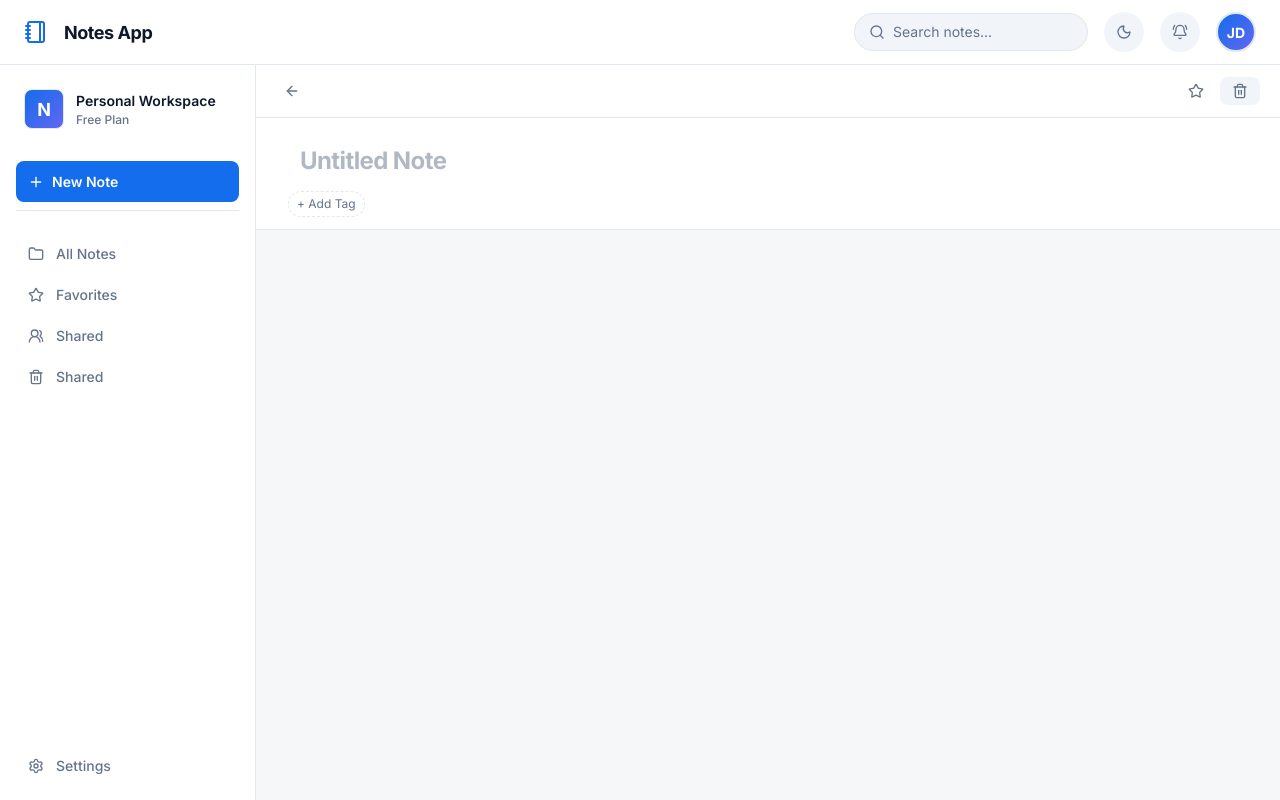
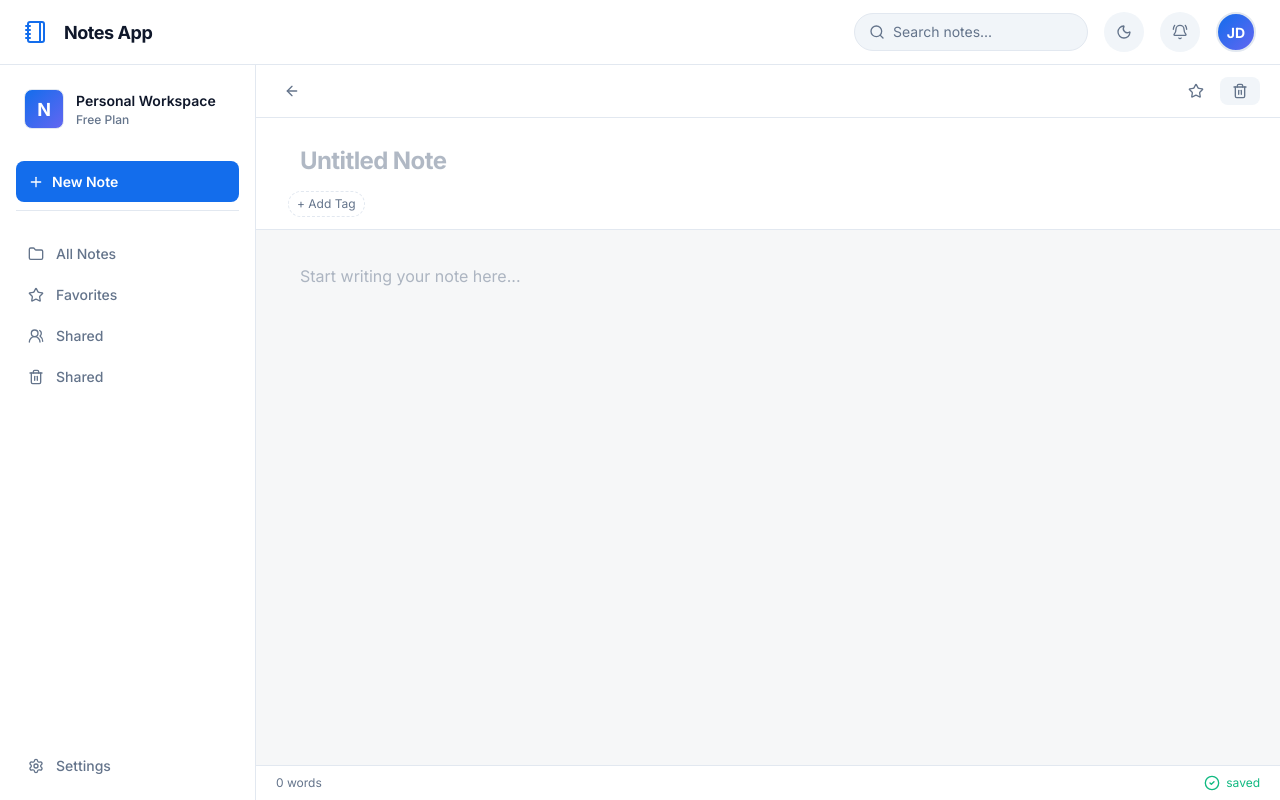
Before and after one commit to Afisphbl/note-app, a React (Create React App) app: page /note/fc45043d-7a7c-48d7-8830-be532e0906df in a window 1280 px wide. Built offline with nearby package versions, Linux system fonts and the light colour scheme.

Commit message:
feat: integrate routing and context for note management, add NoteProvider and update components

```diff
--- a/src/App.jsx
+++ b/src/App.jsx
@@ -1,17 +1,24 @@
 import React from "react";
+import { BrowserRouter, Routes, Route } from "react-router";
 import Header from "./components/Header/Header";
 import SideBar from "./components/SideBar/SideBar";
 import NoteEditor from "./components/Note/NoteEditor";
 
 function App() {
   return (
+    <BrowserRouter>
       <article className="app-container">
         <Header />
         <main className="app-main">
           <SideBar />
-        <NoteEditor />
+          <Routes>
+            <Route path="/">
+              <Route path="note/:id" element={<NoteEditor />} />
+            </Route>
+          </Routes>
         </main>
       </article>
+    </BrowserRouter>
   );
 }
 
--- /dev/null
+++ b/src/Pages/Note.jsx
@@ -0,0 +1,6 @@
+import Notes from "../components/Note/NoteEditor";
+function Note() {
+  return <Notes />;
+}
+
+export default Note;
--- a/src/components/Note/NoteEditor.jsx
+++ b/src/components/Note/NoteEditor.jsx
@@ -1,5 +1,12 @@
 import React, { useState } from "react";
-import { ArrowLeft, StarIcon, Trash2Icon, SettingsIcon } from "lucide-react";
+import {
+  ArrowLeft,
+  StarIcon,
+  Trash2Icon,
+  SettingsIcon,
+  CheckCircle2,
+} from "lucide-react";
+import { useDataContext } from "../../context/NoteProvider";
 import Button from "../Button/Button";
 import Input from "../Input/Input";
 import "./NoteEditor.css";
@@ -13,6 +20,7 @@ const sampleTags = [
 function NoteEditor() {
   const [tags, setTags] = useState(sampleTags);
   const [showTagPicker, setShowTagPicker] = useState(false);
+  const { resetNoteId } = useDataContext();
 
   function toggleTagPicker() {
     setShowTagPicker((prev) => !prev);
@@ -23,6 +31,7 @@ function NoteEditor() {
         <Button
           className="editor__toolbar-left editor__toolbar-btn"
           title="Go back to notes list"
+          onClick={resetNoteId}
         >
           <ArrowLeft size={16} />
         </Button>
@@ -45,6 +54,15 @@ function NoteEditor() {
         isTagPickerVisible={showTagPicker}
         toggleTagPicker={toggleTagPicker}
       />
+      <EditorBody />
+
+      <div className="editor__statusbar">
+        <span>0 words</span>
+        <div className="editor__statusbar-saved">
+          <CheckCircle2 size={16} />
+          saved
+        </div>
+      </div>
     </section>
   );
 }
@@ -79,4 +97,16 @@ function MetaBar({ tags, isTagPickerVisible, toggleTagPicker }) {
   );
 }
 
+function EditorBody() {
+  return (
+    <div className="editor__body">
+      <textarea
+        className="editor__content"
+        placeholder="Start writing your note here..."
+        multiline
+      />
+    </div>
+  );
+}
+
 export default NoteEditor;
--- a/src/components/SideBar/SideBar.jsx
+++ b/src/components/SideBar/SideBar.jsx
@@ -1,4 +1,5 @@
-import React from "react";
+import React, { useEffect } from "react";
+import { Link } from "react-router";
 import {
   PlusIcon,
   FolderIcon,
@@ -7,10 +8,17 @@ import {
   Trash2Icon,
   Settings,
 } from "lucide-react";
+import { useDataContext } from "../../context/NoteProvider";
 import Button from "../Button/Button";
 import "./Sidebar.css";
 
 function SideBar() {
+  const { noteId, updateNoteId } = useDataContext();
+  let activeNoteId;
+  useEffect(() => {
+    activeNoteId = noteId;
+  }, [noteId]);
+
   return (
     <aside className="sidebar">
       <div className="sidebar__top">
@@ -22,11 +30,14 @@ function SideBar() {
               <p className="sidebar__workspace-plan">Free Plan</p>
             </div>
           </div>
-
-          <Button className="sidebar__new-note-btn">
+          <Link
+            to={`note/${activeNoteId}`}
+            className="sidebar__new-note-btn"
+            onClick={updateNoteId}
+          >
             <PlusIcon size={16} />
             New Note
-          </Button>
+          </Link>
         </div>
 
         <ul className="sidebar__nav">
--- /dev/null
+++ b/src/context/NoteProvider.jsx
@@ -0,0 +1,27 @@
+import React, { createContext, useContext, useEffect, useState } from "react";
+
+// const NoteIdContext = createContext();
+const DataContext = createContext();
+
+export const NoteProvider = ({ children }) => {
+  const [noteId, setNoteId] = useState(null);
+
+  function updateNoteId() {
+    const id = crypto.randomUUID();
+    setNoteId(id);
+  }
+
+  function resetNoteId() {
+    setNoteId(null);
+  }
+
+  const value = {
+    noteId,
+    updateNoteId,
+    resetNoteId,
+  };
+
+  return <DataContext.Provider value={value}>{children}</DataContext.Provider>;
+};
+
+export const useDataContext = () => useContext(DataContext);
--- a/src/index.css
+++ b/src/index.css
@@ -72,6 +72,16 @@ input,
 textarea,
 select {
   font-family: inherit;
+  outline: none;
+  border: none;
+}
+
+input:focus,
+input:focus-visible,
+textarea:focus,
+textarea:focus-visible {
+  outline: none !important;
+  box-shadow: none !important;
 }
 
 .app-container {
--- a/src/index.js
+++ b/src/index.js
@@ -1,6 +1,7 @@
 import React from "react";
 import ReactDOM from "react-dom/client";
 import { ThemeProvider } from "./context/ThemeProvider";
+import { NoteProvider } from "./context/NoteProvider";
 import "./index.css";
 import App from "./App";
 
@@ -8,7 +9,9 @@ const root = ReactDOM.createRoot(document.getElementById("root"));
 root.render(
   <React.StrictMode>
     <ThemeProvider>
-      <App />
+      <NoteProvider>
+        <App />
+      </NoteProvider>
     </ThemeProvider>
   </React.StrictMode>,
 );
```
Lines whose indentation alone changed are shown as unchanged.
